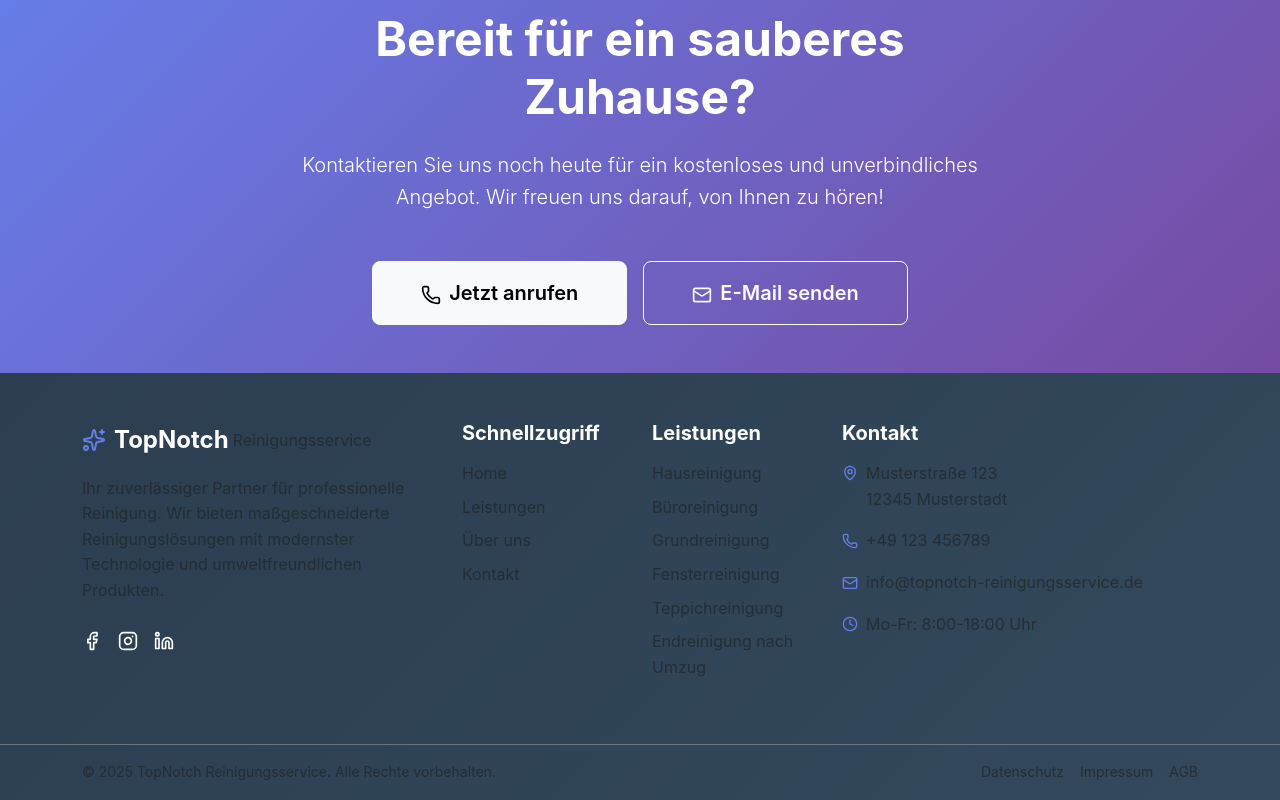
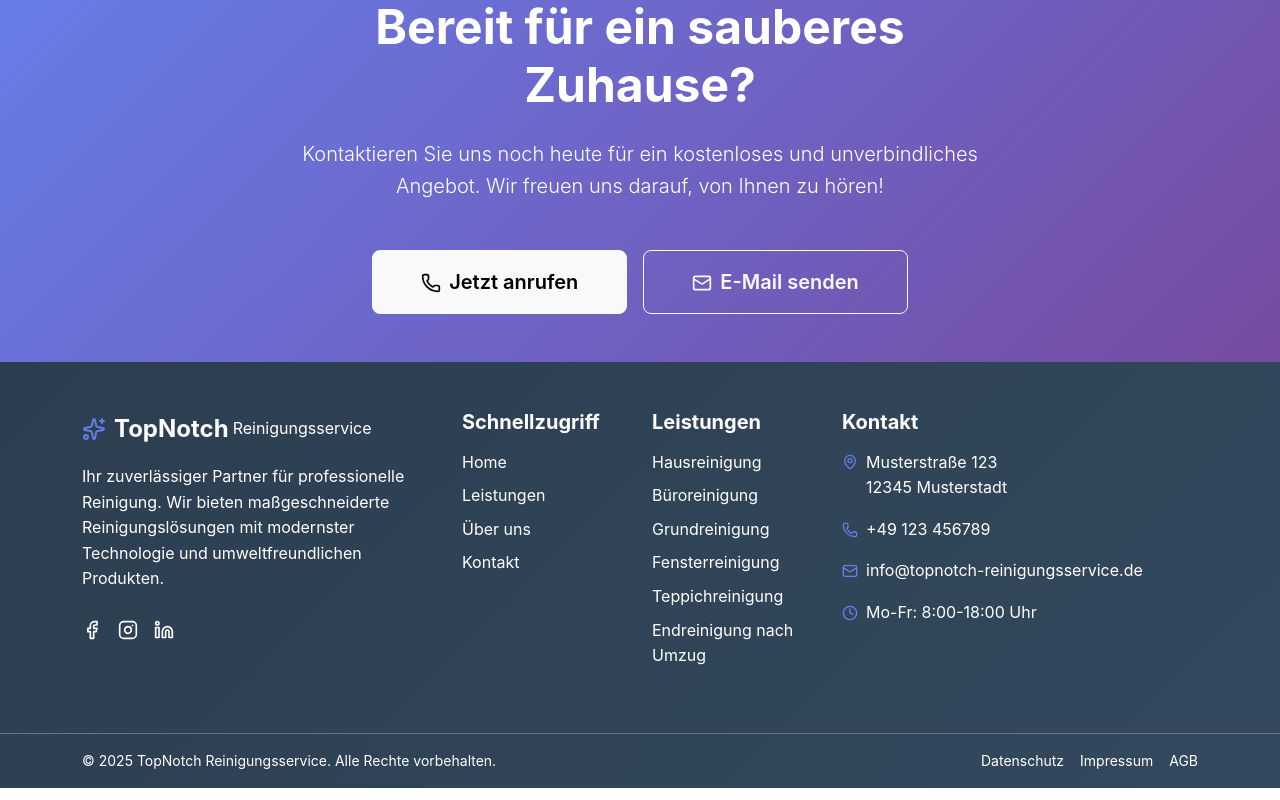
Before and after one commit to SchnitzelLover84/topnotchreinigungsservice, a React (Create React App) app in the folder cleaning-service-app/: page /contact in a window 1280 px wide. Shown: the part 1798-2598 px from the top of the page. Built offline with nearby package versions, Linux system fonts and the light colour scheme.

Commit message:
Footer text color changed to white

```diff
--- a/cleaning-service-app/public/index.html
+++ b/cleaning-service-app/public/index.html
@@ -173,5 +173,51 @@
       </div>
     </noscript>
     <div id="root"></div>
+    <script type="text/javascript">
+      // Single Page Apps for GitHub Pages
+      // https://github.com/rafgraph/spa-github-pages
+      // This script checks to see if a redirect is present in the query string,
+      // converts it back into the correct url and adds it to the
+      // browser's history using window.history.replaceState(...),
+      // which won't cause the browser to attempt to load the new url.
+      // When the single page app is loaded further down in this file,
+      // the correct url will be waiting in the browser's history for
+      // the single page app to route accordingly.
+      (function (l) {
+        if (l.search[1] === "/") {
+          var decoded = l.search
+            .slice(1)
+            .split("&")
+            .map(function (s) {
+              return s.replace(/~and~/g, "&");
+            })
+            .join("?");
+          window.history.replaceState(
+            null,
+            null,
+            l.pathname.slice(0, -1) + decoded + l.hash
+          );
+        }
+      })(window.location);
+
+      // Ensure home page is loaded when accessing the root URL
+      if (
+        window.location.pathname === "/" ||
+        window.location.pathname === "/topnotchreinigungsservice/"
+      ) {
+        // This ensures the home component is loaded
+        window.addEventListener("load", function () {
+          // Force a re-render to ensure home page is displayed
+          setTimeout(function () {
+            if (
+              window.location.pathname === "/" ||
+              window.location.pathname === "/topnotchreinigungsservice/"
+            ) {
+              window.history.replaceState(null, null, "/");
+            }
+          }, 100);
+        });
+      }
+    </script>
   </body>
 </html>
--- a/cleaning-service-app/src/App.css
+++ b/cleaning-service-app/src/App.css
@@ -94,9 +94,10 @@ body {
   transition: color 0.3s ease;
 }
 
-/* Custom spacing for fixed navbar */
+/* Custom spacing for navbar */
 main {
-  padding-top: 76px;
+  padding-top: 0;
+  min-height: 100vh;
 }
 
 /* Animation classes */
--- a/cleaning-service-app/src/App.tsx
+++ b/cleaning-service-app/src/App.tsx
@@ -1,5 +1,10 @@
 import React from "react";
-import { BrowserRouter as Router, Routes, Route } from "react-router-dom";
+import {
+  BrowserRouter as Router,
+  Routes,
+  Route,
+  Navigate,
+} from "react-router-dom";
 import { Helmet } from "react-helmet";
 import "bootstrap/dist/css/bootstrap.min.css";
 import "bootstrap/dist/js/bootstrap.bundle.min.js";
@@ -50,9 +55,11 @@ function App() {
         <main>
           <Routes>
             <Route path="/" element={<Home />} />
+            <Route path="/home" element={<Navigate to="/" replace />} />
             <Route path="/services" element={<Services />} />
             <Route path="/about" element={<About />} />
             <Route path="/contact" element={<Contact />} />
+            <Route path="*" element={<Navigate to="/" replace />} />
           </Routes>
         </main>
 
--- a/cleaning-service-app/src/components/Footer.tsx
+++ b/cleaning-service-app/src/components/Footer.tsx
@@ -46,9 +46,9 @@ const Footer: React.FC = () => {
             <div className="d-flex align-items-center mb-3">
               <Sparkles className="text-primary me-2" size={24} />
               <span className="fw-bold fs-4">TopNotch</span>
-              <span className="text-muted ms-1">Reinigungsservice</span>
+              <span className="text-white ms-1">Reinigungsservice</span>
             </div>
-            <p className="text-muted mb-4">
+            <p className="text-white mb-4">
               Ihr zuverlässiger Partner für professionelle Reinigung. Wir bieten
               maßgeschneiderte Reinigungslösungen mit modernster Technologie und
               umweltfreundlichen Produkten.
@@ -75,7 +75,7 @@ const Footer: React.FC = () => {
                 <li key={index} className="mb-2">
                   <Link
                     to={link.path}
-                    className="text-muted text-decoration-none hover-text-white"
+                    className="text-white text-decoration-none hover-text-white"
                   >
                     {link.label}
                   </Link>
@@ -92,7 +92,7 @@ const Footer: React.FC = () => {
                 <li key={index} className="mb-2">
                   <Link
                     to={service.path}
-                    className="text-muted text-decoration-none hover-text-white"
+                    className="text-white text-decoration-none hover-text-white"
                   >
                     {service.label}
                   </Link>
@@ -107,7 +107,7 @@ const Footer: React.FC = () => {
             <div className="mb-3">
               <div className="d-flex align-items-start mb-2">
                 <MapPin className="text-primary me-2 mt-1" size={16} />
-                <span className="text-muted">
+                <span className="text-white">
                   Musterstraße 123
                   <br />
                   12345 Musterstadt
@@ -119,7 +119,7 @@ const Footer: React.FC = () => {
                 <Phone className="text-primary me-2" size={16} />
                 <a
                   href="tel:+49123456789"
-                  className="text-muted text-decoration-none hover-text-white"
+                  className="text-white text-decoration-none hover-text-white"
                 >
                   +49 123 456789
                 </a>
@@ -130,7 +130,7 @@ const Footer: React.FC = () => {
                 <Mail className="text-primary me-2" size={16} />
                 <a
                   href="mailto:info@topnotch-reinigungsservice.de"
-                  className="text-muted text-decoration-none hover-text-white"
+                  className="text-white text-decoration-none hover-text-white"
                 >
                   info@topnotch-reinigungsservice.de
                 </a>
@@ -139,7 +139,7 @@ const Footer: React.FC = () => {
             <div>
               <div className="d-flex align-items-center">
                 <Clock className="text-primary me-2" size={16} />
-                <span className="text-muted">Mo-Fr: 8:00-18:00 Uhr</span>
+                <span className="text-white">Mo-Fr: 8:00-18:00 Uhr</span>
               </div>
             </div>
           </div>
@@ -151,7 +151,7 @@ const Footer: React.FC = () => {
         <div className="container py-3">
           <div className="row align-items-center">
             <div className="col-md-6">
-              <p className="text-muted mb-0 small">
+              <p className="text-white mb-0 small">
                 © {currentYear} TopNotch Reinigungsservice. Alle Rechte
                 vorbehalten.
               </p>
@@ -160,19 +160,19 @@ const Footer: React.FC = () => {
               <div className="d-flex gap-3 justify-content-md-end">
                 <Link
                   to="/privacy"
-                  className="text-muted text-decoration-none small hover-text-white"
+                  className="text-white text-decoration-none small hover-text-white"
                 >
                   Datenschutz
                 </Link>
                 <Link
                   to="/imprint"
-                  className="text-muted text-decoration-none small hover-text-white"
+                  className="text-white text-decoration-none small hover-text-white"
                 >
                   Impressum
                 </Link>
                 <Link
                   to="/terms"
-                  className="text-muted text-decoration-none small hover-text-white"
+                  className="text-white text-decoration-none small hover-text-white"
                 >
                   AGB
                 </Link>
--- a/cleaning-service-app/src/components/Navbar.tsx
+++ b/cleaning-service-app/src/components/Navbar.tsx
@@ -16,7 +16,7 @@ const Navbar: React.FC = () => {
   ];
 
   return (
-    <nav className="navbar navbar-expand-lg navbar-light bg-white shadow-sm fixed-top">
+    <nav className="navbar navbar-expand-lg navbar-light bg-white shadow-sm">
       <div className="container">
         <Link className="navbar-brand d-flex align-items-center" to="/">
           <Sparkles className="text-primary me-2" size={24} />
```
Also changed, not shown: cleaning-service-app/public/404.html (added, +37 -0 lines).
